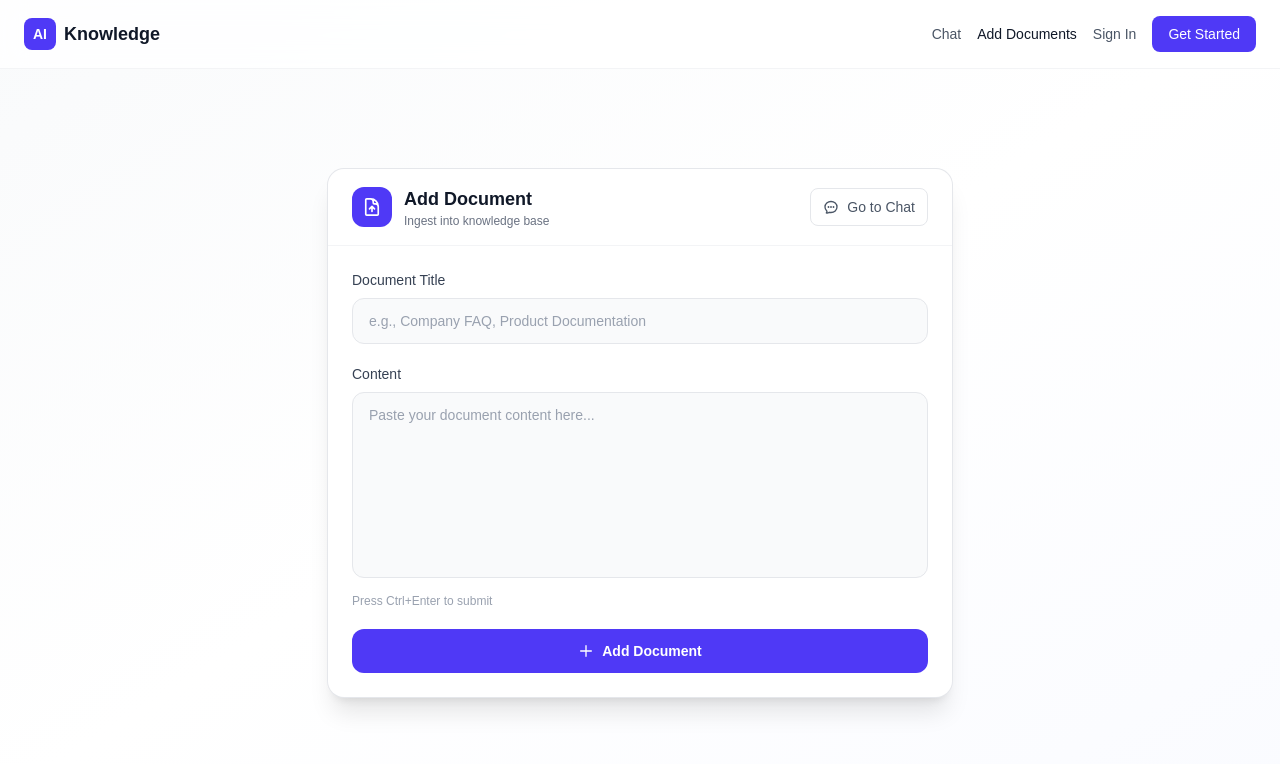
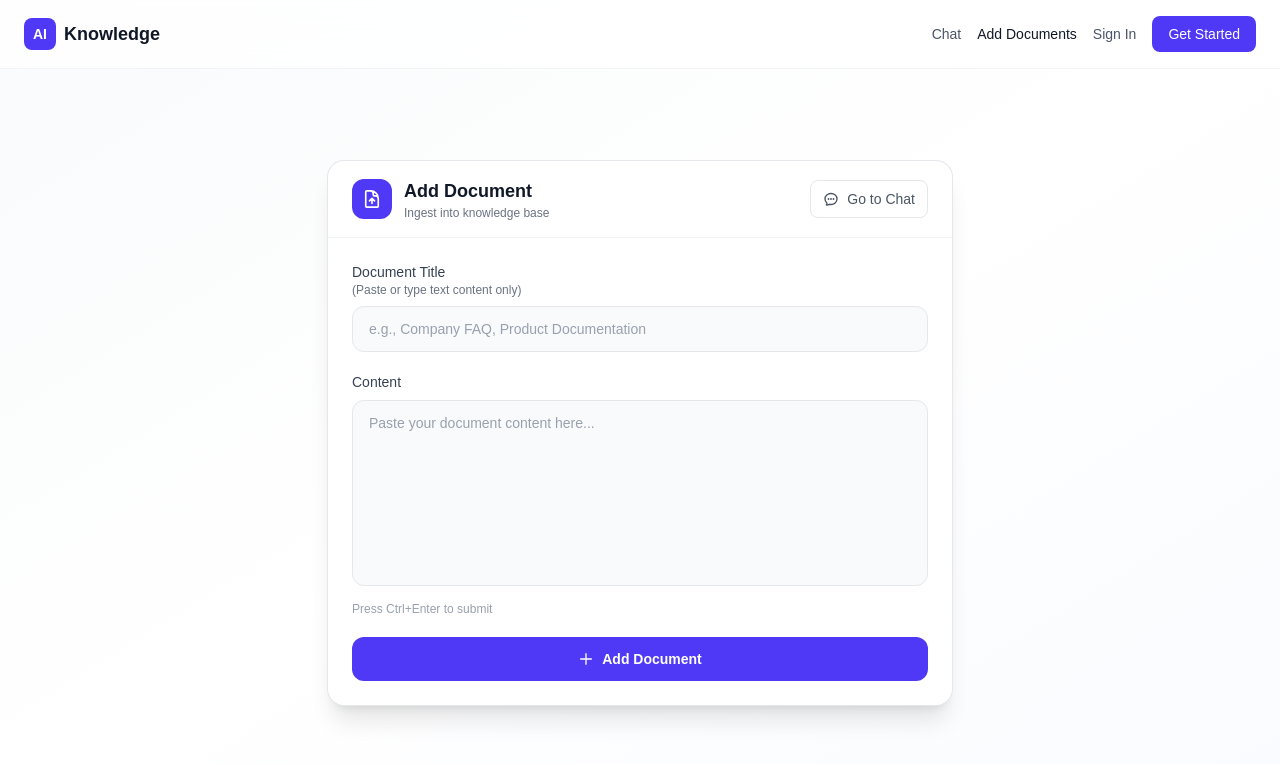
Before and after one commit to vaibDan/ai-knowledge-app, a Next.js app: page /ingest in a window 1280 px wide. Shown: the top 764 px of the page. Built offline with nearby package versions, Linux system fonts and the light colour scheme; no server answers.

Commit message:
updated chat ui

```diff
--- a/app/ingest/page.tsx
+++ b/app/ingest/page.tsx
@@ -85,7 +85,11 @@ export default function IngestPage() {
                             <div>
                                 <label className="mb-2 block text-sm font-medium text-gray-700">
                                     Document Title
+                                    <p className="text-xs text-gray-500">
+                                        (Paste or type text content only)
+                                    </p>
                                 </label>
+
                                 <input
                                     type="text"
                                     placeholder="e.g., Company FAQ, Product Documentation"
@@ -112,11 +116,10 @@ export default function IngestPage() {
 
                             {message && (
                                 <div
-                                    className={`flex items-center gap-2 rounded-lg px-4 py-3 text-sm ${
-                                        message.type === "success"
-                                            ? "bg-emerald-50 text-emerald-700"
-                                            : "bg-red-50 text-red-700"
-                                    }`}
+                                    className={`flex items-center gap-2 rounded-lg px-4 py-3 text-sm ${message.type === "success"
+                                        ? "bg-emerald-50 text-emerald-700"
+                                        : "bg-red-50 text-red-700"
+                                        }`}
                                 >
                                     {message.type === "success" ? (
                                         <svg className="h-5 w-5" fill="none" viewBox="0 0 24 24" stroke="currentColor">
```
Also changed, not shown: app/api/chat/route.ts (+14 -12 lines).
